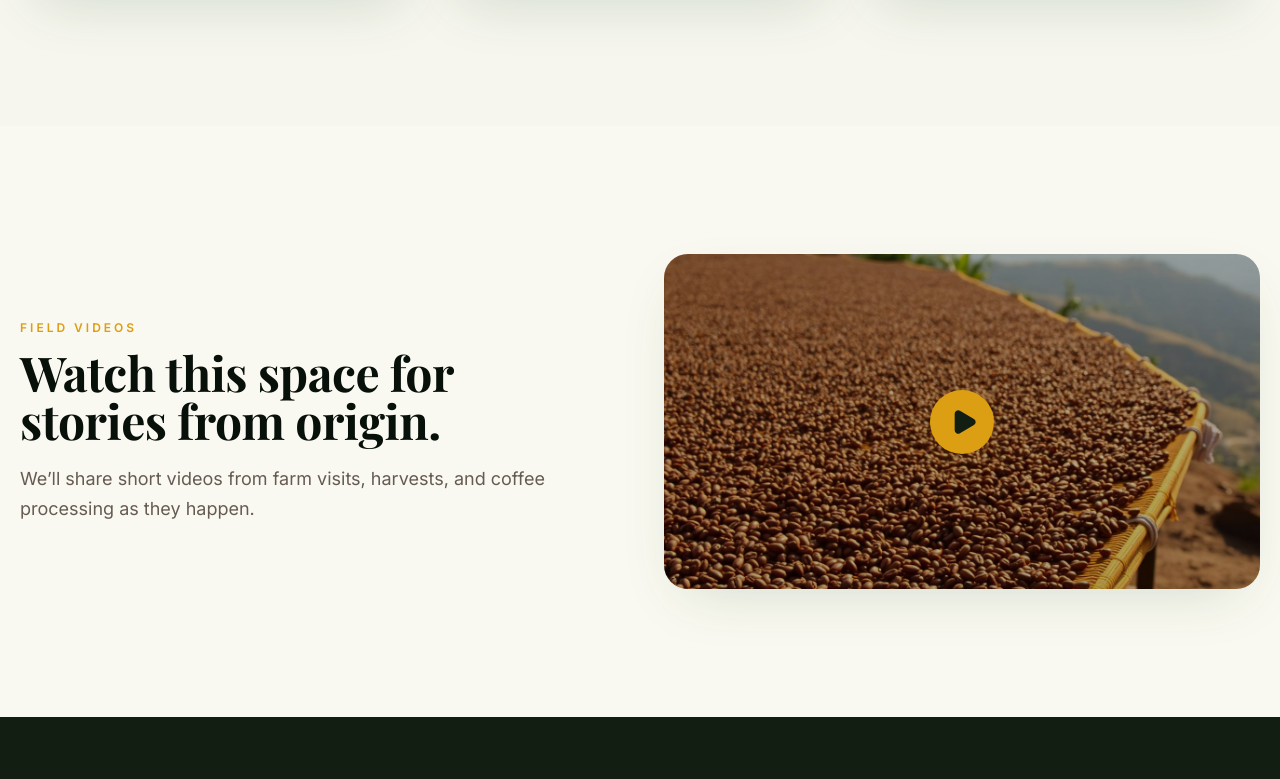
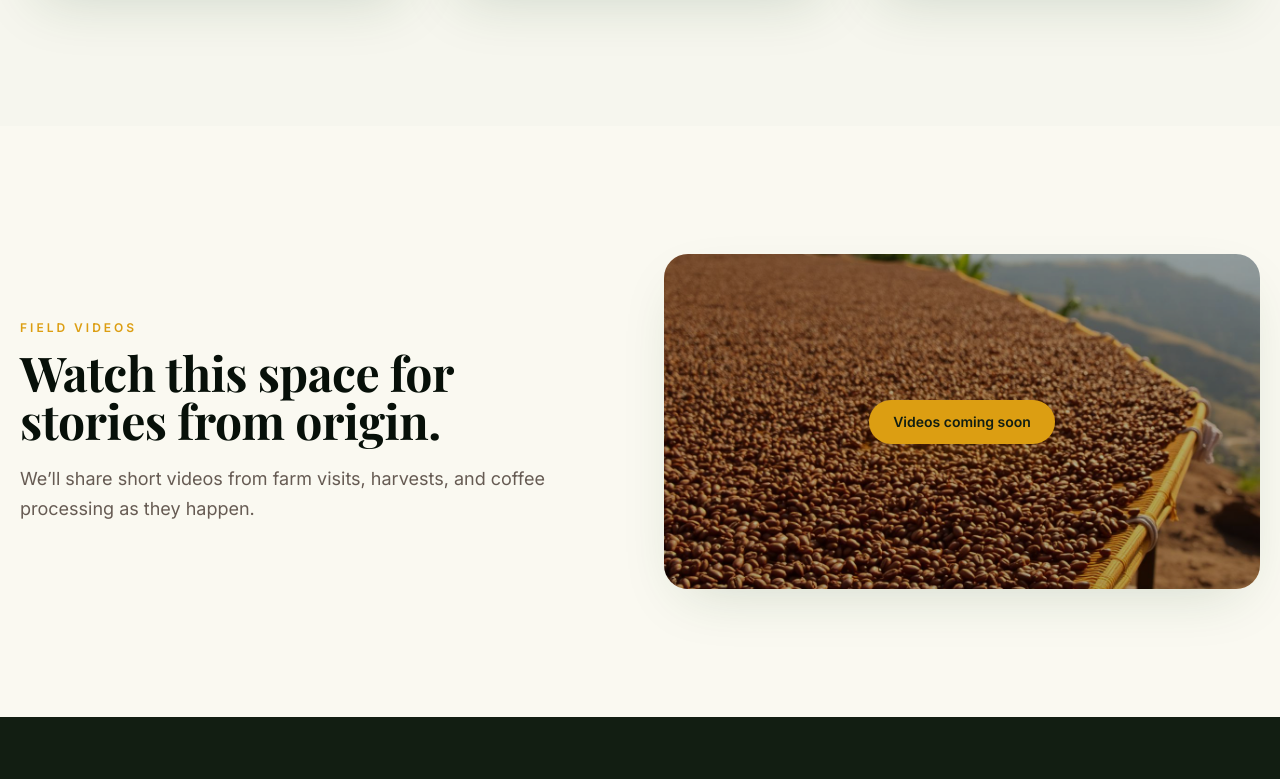
Before and after one commit to t5i0n/bcs, a React (Vite) app: page /field in a window 1280 px wide. Shown: the part 1575-2354 px from the top of the page. Built offline with nearby package versions, Linux system fonts and the light colour scheme.

Commit message:
refine field page media placeholders and image sizing

```diff
--- a/src/routes/field.tsx
+++ b/src/routes/field.tsx
@@ -1,4 +1,3 @@
-import { Play } from "lucide-react";
 import { Layout, PageHero } from "@/components/site/Layout";
 import ceremony from "@/assets/ceremony.jpg";
 import cherries from "@/assets/cherries.jpg";
@@ -12,27 +11,43 @@ const moments = [
     image: farmers,
     title: "At the farm",
     alt: "Coffee farmers at work in Ethiopia",
+    width: 1280,
+    height: 1280,
   },
   {
     image: cherries,
     title: "Harvest season",
     alt: "Freshly picked coffee cherries",
+    width: 1280,
+    height: 960,
   },
   {
     image: washing,
     title: "Washing stations",
     alt: "Coffee processing at a washing station",
+    width: 1280,
+    height: 960,
   },
-  { image: drying, title: "Drying coffee", alt: "Coffee drying in the sun" },
+  {
+    image: drying,
+    title: "Drying coffee",
+    alt: "Coffee drying in the sun",
+    width: 1280,
+    height: 960,
+  },
   {
     image: grading,
     title: "Quality in every lot",
     alt: "Coffee grading process",
+    width: 1280,
+    height: 960,
   },
   {
     image: ceremony,
     title: "Coffee culture",
     alt: "Traditional Ethiopian coffee ceremony",
+    width: 1280,
+    height: 960,
   },
 ];
 
@@ -69,6 +84,8 @@ export default function FieldPage() {
                 <img
                   src={moment.image}
                   alt={moment.alt}
+                  width={moment.width}
+                  height={moment.height}
                   loading="lazy"
                   className="h-full w-full object-cover transition duration-700 group-hover:scale-105"
                 />
@@ -99,14 +116,13 @@ export default function FieldPage() {
             <img
               src={drying}
               alt="Coffee drying at origin"
+              width={1280}
+              height={960}
               className="h-full w-full object-cover"
             />
             <div className="absolute inset-0 grid place-items-center bg-black/30">
-              <span
-                className="grid h-16 w-16 place-items-center rounded-full bg-accent text-accent-foreground shadow-gold"
-                aria-label="Video placeholder"
-              >
-                <Play className="ml-1 h-7 w-7 fill-current" />
+              <span className="rounded-full bg-accent text-accent-foreground px-6 py-3 text-sm font-semibold shadow-gold">
+                Videos coming soon
               </span>
             </div>
           </div>
```
